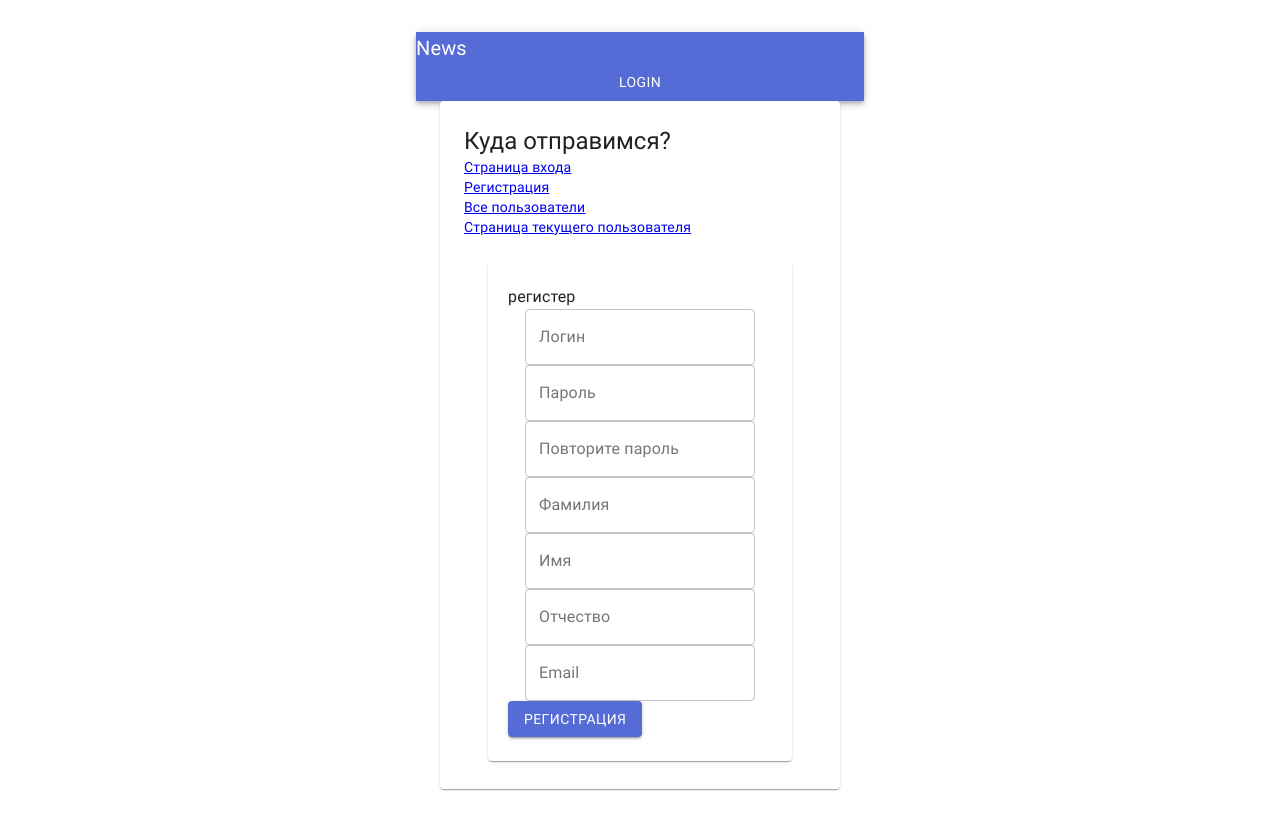
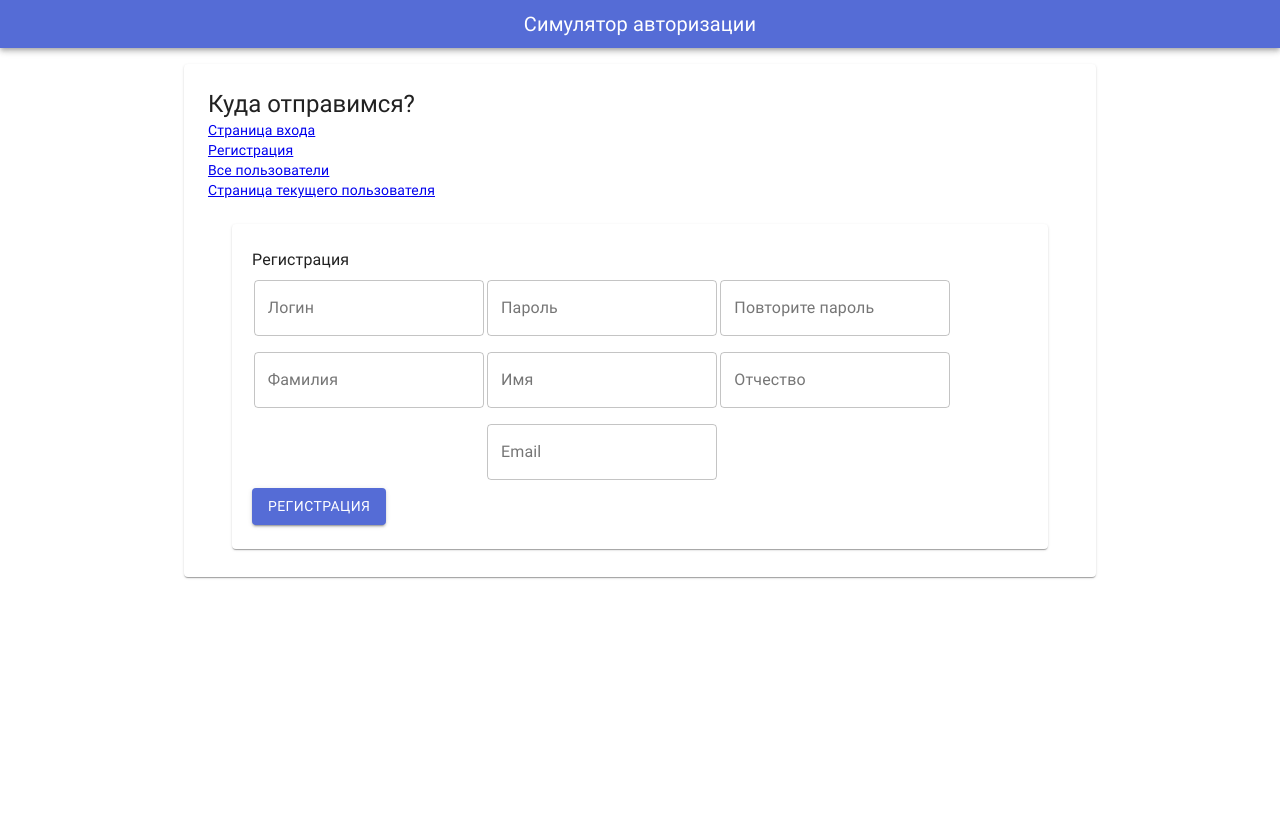
Before and after one commit to der0nidad/cra-ts, a React (Create React App) app: page /register in a window 1280 px wide. After the commit the page ends 800 px from the top, so only its background shows below. Built offline with nearby package versions, Linux system fonts and the light colour scheme.

Commit message:
added users card, fixed some routers issues, improved layout

```diff
--- a/src/App.tsx
+++ b/src/App.tsx
@@ -5,10 +5,10 @@ import "./styles.css";
 
 const App: React.FC = () => {
   return (
-    <main>
+    <div>
       <Header />
       <RouterComp />
-    </main>
+    </div>
   );
 };
 
--- a/src/components/Header.tsx
+++ b/src/components/Header.tsx
@@ -1,12 +1,14 @@
-import { Button, Typography } from "@material-ui/core";
+import { Typography } from "@material-ui/core";
 import AppBar from "@material-ui/core/AppBar/AppBar";
 import * as React from "react";
 type Props = {};
 export const Header: React.FC<Props> = ({}: Props) => {
   return (
     <AppBar position="static">
-      <Typography variant="h6">News</Typography>
-      <Button color="inherit">Login</Button>
+      <div className="header-text">
+        <Typography variant="h6">Симулятор авторизации</Typography>
+      </div>
+      {/* <Button color="inherit">Login</Button> */}
     </AppBar>
   );
 };
--- a/src/components/LoginForm.tsx
+++ b/src/components/LoginForm.tsx
@@ -24,8 +24,12 @@ export const LoginForm: React.FC<Props> = () => {
   const loginUser = React.useCallback(
     (auth: IAuth) => {
       try {
-        dispatch(loginUserAction(auth, users));
-        history.push("/me");
+        console.log(dispatch(loginUserAction(auth, users)));
+        console.log(23);
+        history.push("/");
+        history.push("/");
+        history.push("/");
+        console.log(23);
       } catch (error) {
         const errorNotification = (
           <Snackbar
@@ -58,7 +62,7 @@ export const LoginForm: React.FC<Props> = () => {
 
   const clickHandler = (e: React.SyntheticEvent): void => {
     // e.persist();
-    console.log(authState);
+    // console.log(authState);
     if (authState) {
       // TODO add validation
       loginUser(authState as IAuth);
@@ -95,7 +99,7 @@ export const LoginForm: React.FC<Props> = () => {
       <Card>
         <CardHeader title="Вход в систему" />
         <CardContent>
-          <div>
+          <div className="user-edit__form-field">
             <TextField
               id="login"
               label="Логин"
@@ -103,7 +107,7 @@ export const LoginForm: React.FC<Props> = () => {
               onChange={(e) => handleLoginInputChange(e)}
             />
           </div>
-          <div>
+          <div className="user-edit__form-field">
             <TextField
               id="password"
               label="Пароль"
--- a/src/components/Registration.tsx
+++ b/src/components/Registration.tsx
@@ -20,7 +20,7 @@ export const Registration: React.FC<Props> = ({ title, buttonText }: Props) => {
       <Container>
         <Paper>
           <UserEdit
-            title="регистер"
+            title="Регистрация"
             buttonText={UserEditButtonTextProp.register}
             isNewUser
           />
--- /dev/null
+++ b/src/components/UserCard.tsx
@@ -0,0 +1,54 @@
+import {
+  Button,
+  Card,
+  CardContent,
+  CardHeader,
+  Typography,
+} from "@material-ui/core";
+import * as React from "react";
+import { useDispatch } from "react-redux";
+import { Dispatch } from "redux";
+import { emptyString } from "../constants";
+import { removeUserAction } from "../store/actionCreators";
+import { IUser } from "../type";
+
+type Props = {
+  user: IUser;
+};
+export const UserCard: React.FC<Props> = ({ user }: Props) => {
+  const dispatch: Dispatch<any> = useDispatch();
+
+  const removeUser = React.useCallback(
+    (id: string) => {
+      dispatch(removeUserAction(id));
+    },
+    [dispatch]
+  );
+
+  return (
+    <div className="users-list__user-card">
+      <Card>
+        <CardHeader
+          title={`ФИО: ${user.surname} ${user.name} ${user.patronymic}`}
+        />
+        <CardContent>
+          <div className="users-list__row" key={user.id}>
+            <Typography>{`email: ${user.email}`}</Typography>
+            <Typography>{`Пол : ${user.sex || emptyString}`}</Typography>
+            <Typography>{`Дата рождения: ${
+              user.dateOfBirth || emptyString
+            }`}</Typography>
+            {/* <Button variant="contained" className="users-list__button">
+              Редактировать
+            </Button> */}
+            <div className="users-list__button">
+              <Button variant="outlined" onClick={() => removeUser(user.id)}>
+                Удалить
+              </Button>
+            </div>
+          </div>
+        </CardContent>
+      </Card>
+    </div>
+  );
+};
--- a/src/components/UserEdit.tsx
+++ b/src/components/UserEdit.tsx
@@ -2,10 +2,10 @@
 import { Button, Typography } from "@material-ui/core";
 import TextField from "@material-ui/core/TextField";
 import * as React from "react";
-import { useDispatch } from "react-redux";
+import { useDispatch, useSelector } from "react-redux";
 import { Dispatch } from "redux";
 import { addUserAction, editUserAction } from "../store/actionCreators";
-import { IUser } from "../type";
+import { IUser, RootState } from "../type";
 
 export enum UserEditButtonTextProp {
   register = "Регистрация",
@@ -40,6 +40,10 @@ export const UserEdit: React.FC<Props> = ({
 }: Props) => {
   const [userState, setUserState] = React.useState<IUser | {}>();
 
+  const users: readonly IUser[] = useSelector((state: RootState) => {
+    return state.users.users;
+  });
+
   const dispatch: Dispatch<any> = useDispatch();
 
   const clickHandler = (e: React.SyntheticEvent): void => {
@@ -60,7 +64,13 @@ export const UserEdit: React.FC<Props> = ({
   const saveUser = React.useCallback(
     (user: IUser) => {
       if (isNewUser) {
+        // проверяем, что пользователя с данным логином нет
+        if (users.find((existingUser) => user.login === existingUser.login)) {
+          // TODO add notification "Логин занят"
+          console.log("Логин занят");
+        } else {
           return dispatch(addUserAction(user));
+        }
       } else {
         return dispatch(editUserAction(user));
       }
@@ -69,10 +79,9 @@ export const UserEdit: React.FC<Props> = ({
   );
   return (
     <div className="user-edit">
-      {/* <CardHeader title={title} /> */}
-      {/* <CardContent> */}
       <Typography>{title}</Typography>
       <div className="user-edit-fields">
+        <div className="user-edit__form-field">
           <TextField
             id="login"
             label="Логин"
@@ -80,6 +89,8 @@ export const UserEdit: React.FC<Props> = ({
             variant="outlined"
             onChange={(e) => handleInputChange(e)}
           />
+        </div>
+        <div className="user-edit__form-field">
           <TextField
             id="password"
             label="Пароль"
@@ -87,7 +98,8 @@ export const UserEdit: React.FC<Props> = ({
             type="password"
             onChange={(e) => handleInputChange(e)}
           />
-
+        </div>
+        <div className="user-edit__form-field">
           <TextField
             id="password-verify"
             label="Повторите пароль"
@@ -95,8 +107,10 @@ export const UserEdit: React.FC<Props> = ({
             type="password"
             onChange={(e) => handleInputChange(e)}
           />
+        </div>
         {/* </div> */}
         {/* <div> */}
+        <div className="user-edit__form-field">
           <TextField
             id="surname"
             label="Фамилия"
@@ -104,6 +118,8 @@ export const UserEdit: React.FC<Props> = ({
             defaultValue={user?.surname}
             onChange={(e) => handleInputChange(e)}
           />
+        </div>
+        <div className="user-edit__form-field">
           <TextField
             id="name"
             label="Имя"
@@ -111,8 +127,10 @@ export const UserEdit: React.FC<Props> = ({
             defaultValue={user?.name}
             onChange={(e) => handleInputChange(e)}
           />
+        </div>
         {/* </div> */}
         {/* <div> */}
+        <div className="user-edit__form-field">
           <TextField
             id="patronymic"
             label="Отчество"
@@ -120,6 +138,8 @@ export const UserEdit: React.FC<Props> = ({
             variant="outlined"
             onChange={(e) => handleInputChange(e)}
           />
+        </div>
+        <div className="user-edit__form-field">
           <TextField
             id="email"
             label="Email"
@@ -128,11 +148,11 @@ export const UserEdit: React.FC<Props> = ({
             onChange={(e) => handleInputChange(e)}
           />
         </div>
+      </div>
 
       <Button variant="contained" color="primary" onClick={clickHandler}>
         {buttonText}
       </Button>
-      {/* </CardContent> */}
     </div>
   );
 };
--- a/src/components/UsersList.tsx
+++ b/src/components/UsersList.tsx
@@ -1,41 +1,20 @@
+import { Typography } from "@material-ui/core";
 import * as React from "react";
-import { useDispatch, useSelector } from "react-redux";
-import { Dispatch } from "redux";
-import { removeUserAction } from "../store/actionCreators";
+import { useSelector } from "react-redux";
 import { IUser, RootState } from "../type";
+import { UserCard } from "./UserCard";
 
 export const UsersList: React.FC = () => {
   const users: readonly IUser[] = useSelector((state: RootState) => {
-    console.log(state);
     return state.users.users;
   });
 
-  const dispatch: Dispatch<any> = useDispatch();
-
-  const removeUser = React.useCallback(
-    (id: string) => {
-      dispatch(removeUserAction(id));
-    },
-    [dispatch]
-  );
-
   return (
-    <main>
-      <h1>All registered users</h1>
+    <div>
+      <Typography variant="h5">Пользователи:</Typography>
       {users.map((user: IUser) => (
-        <div className="users-list__row" key={user.id}>
-          <span>
-            {`Пользователь id: ${user.id}, Имя: ${user.name}, email: ${user.email}`}
-          </span>
-          <button className="users-list__button">Редактировать</button>
-          <button
-            className="users-list__button"
-            onClick={() => removeUser(user.id)}
-          >
-            Удалить
-          </button>
-        </div>
+        <UserCard user={user} key={user.id} />
       ))}
-    </main>
+    </div>
   );
 };
--- a/src/constants.ts
+++ b/src/constants.ts
@@ -4,3 +4,5 @@ export const statuses = {
   successStatus,
   errorStatus,
 };
+
+export const emptyString = "не указано";
--- /dev/null
+++ b/src/helpers.ts
@@ -0,0 +1,3 @@
+export const getSex: (number) => string = (code: number) => {
+  return code ? "Ж" : "М";
+};
--- a/src/store/usersReducer.ts
+++ b/src/store/usersReducer.ts
@@ -91,14 +91,6 @@ export const usersReducer = (
       };
     case actionTypes.LOGOUT_USER:
       localStorage.removeItem("currentUserId");
-      console.log("logout");
-      console.log({
-        ...state,
-        currentUserId: undefined,
-      });
-      for (var i = 0; i < localStorage.length; i++) {
-        console.log(localStorage.getItem(localStorage.key(i) || ""));
-      }
       return {
         ...state,
         currentUserId: undefined,
--- a/src/styles.css
+++ b/src/styles.css
@@ -145,16 +145,37 @@ main > h1 {
 
 .users-list__button {
   margin-left: 8px;
+  max-width: 100px;
 }
 
 .users-list__row {
   margin-top: 16px;
+  display: flex;
+  justify-content: space-around;
+  flex-direction: column;
 }
 
 .main-card {
   padding: 24px;
+  margin-top: 16px;
 }
 
 .main-card__content {
   margin-top: 24px;
 }
+
+.user-edit__form-field {
+  margin: 8px 0;
+}
+
+.header-text {
+  display: flex;
+  justify-content: center;
+  align-items: center;
+  height: 48px;
+}
+
+.users-list__user-card {
+  margin-top: 24px;
+  max-width: 400px;
+}
```
Lines whose indentation alone changed are shown as unchanged.
